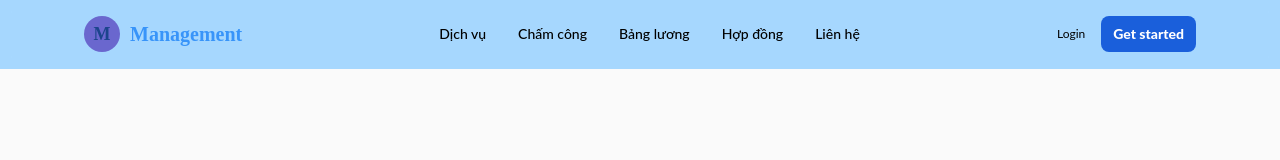
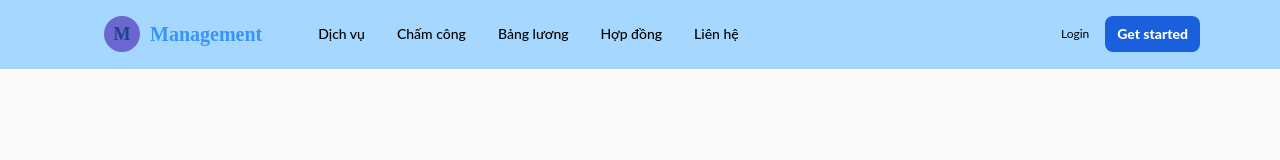
Before and after one commit to 2551050121/tkw_2551050121_lan, a website: page tkw_2551050121_lan/index.html in a window 1280 px wide. Drawn offline with Linux system fonts and the light colour scheme.

Commit message:
tag_buoi1

```diff
--- a/tkw_2551050121_lan/index.html
+++ b/tkw_2551050121_lan/index.html
@@ -8,22 +8,24 @@
 </head>
 <body>
     <header id="site-header" class="sticky top-0 z-40 border-b border-transparent bg-brand-300/80 backdrop-blur transition-all duration-200">
-        <nav aria-label="Main Navigation" class="section lg:py-4 flex justify-between items-center gap-8">
-            <a href="./index.html" class="flex items-center gap-2.5">
+        <nav aria-label="Main Navigation" class="section md:py-4 px-4 flex justify-between items-center gap-8">
+            <div class="flex items-center gap-8">
+            <a href="./index.html" class="flex items-center gap-2.5 px-6">
                 <!-- Logo -->
-                <span class="grid h-9 w-9 place-items-center rounded-full bg-accent-500 font-display text-lg font-extrabold text-brand-900">M</span>
+                <span class="grid h-9 w-9 place-items-center rounded-full bg-accent-500 font-display text-lg font-extrabold text-brand-900 gap-3">M</span>
                 <span class="font-display text-xl font-extrabold text-brand-500">Management</span>
             </a>
             <!-- Menu -->
-            <ul class="hidden md:flex items-center gap-8 text-sm font-medium ">
+            <ul class="hidden md:flex gap-8 text-sm font-medium ">
                 <li><a href="#" class="hover:text-brand-500">Dịch vụ</a></li>
                 <li><a href="#" class="hover:text-brand-500">Chấm công</a></li>
                 <li><a href="#" class="hover:text-brand-500">Bảng lương</a></li>
                 <li><a href="#" class="hover:text-brand-500">Hợp đồng</a></li>
                 <li><a href="#" class="hover:text-brand-500">Liên hệ</a></li>
             </ul>
+            </div>
             <!-- Tạo login & get started -->
-            <div class=" md:flex gap-4 text-xs items-center">
+            <div class=" md:flex gap-4 text-xs items-center gap-4">
                 <a href="#" class="hover:text-brand-600">Login</a>
                 <a href="#" class="px-3 py-2 rounded-lg bg-brand-700 text-white text-sm font-extrabold hover:bg-brand-900">Get started</a>
             </div>
```
Also changed, not shown: tkw_2551050121_lan/dist/output.css.
